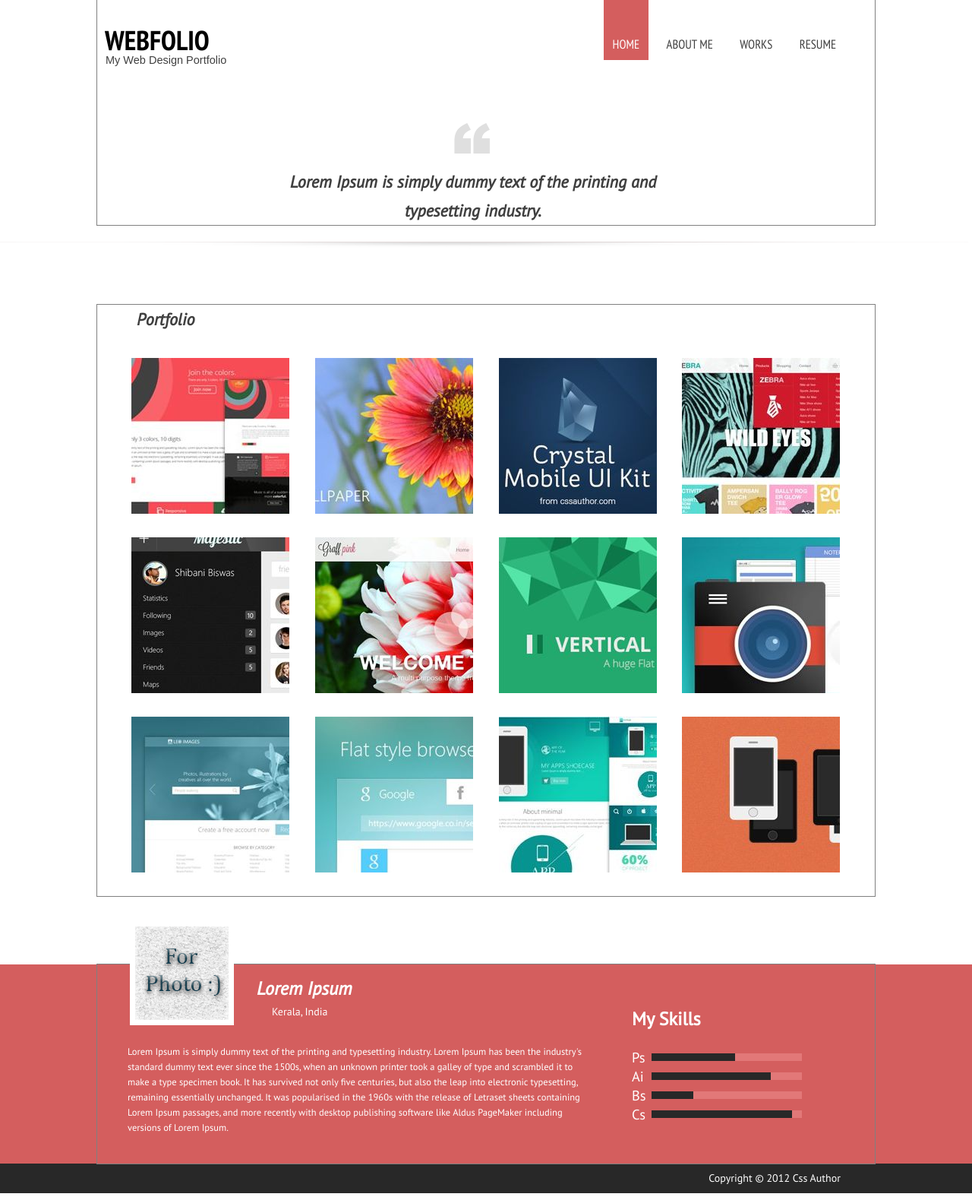
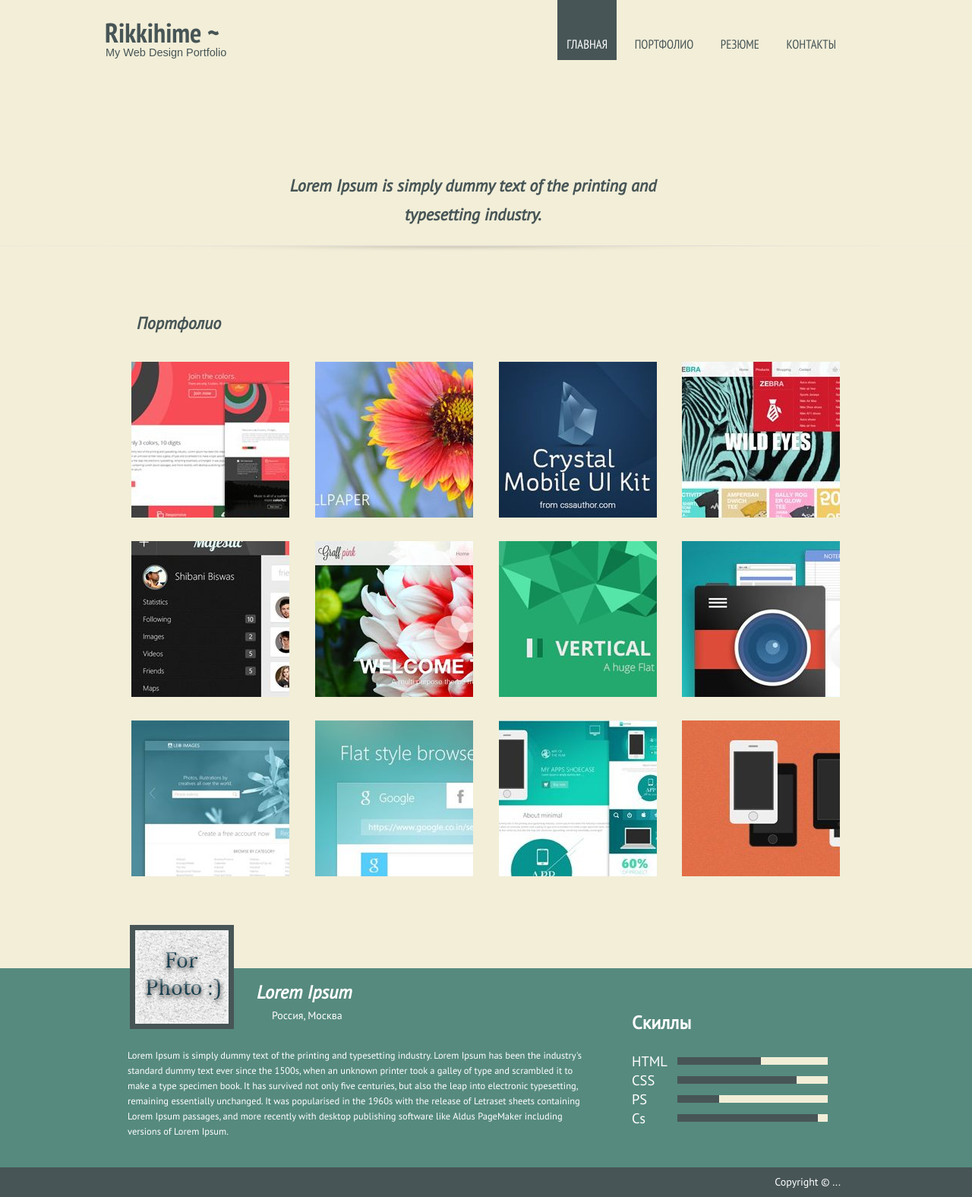
Before and after one commit to rikkihime/Portfolio, a plain HTML site: page index.html in a window 1280 px wide. Shown: the whole page at 76% size. Drawn offline with Linux system fonts and the light colour scheme.

Commit message:
некоторые изменения в исходный дизайн

```diff
--- a/css/style.css
+++ b/css/style.css
@@ -1,16 +1,17 @@
 body {
-    background-color: #fff;
+    background: #F2EED8 url(../img/bg-texture.png);
     color: #000;
     font-family: "PT Sans", Arial, sans-serif;
     font-size: 14px;
     font-weight: 400;
+    color: #475556;
 }
 
 .container {
     width: 1004px;
     padding: 0 10px;
     margin: 0 auto;
-    outline: 1px solid grey;
+/*    outline: 1px solid grey;*/
 }
 
 .clearfix::after {
@@ -23,7 +24,7 @@ h1 {
     font-size: 36px;
     line-height: 36px;
     font-weight: 700;
-    font-family: "PT Sans Narrow", Arial, Sans sans-serif;
+    font-family: "PT Sans Narrow", Arial, sans-serif;
     margin: 0;
 }
 
@@ -35,24 +36,26 @@ h2 {
 h3 {
     font-size: 22px;
     font-style: italic;
-    color: #404040;
     line-height: 38px
+}
+
+.main-header {
 }
 
 .title {
     float: left;
-    margin-top: 35px;
+    margin-top: 25px;
+    padding-bottom: 15px;
 }
 
 .title h1 {
-    text-transform: uppercase;
+/*    text-transform: uppercase;*/
 }
 
 .title p {
     font-family: Arial, sans-serif;
     font-size: 14.5px;
     margin: 0 1px;
-    color: #404040;
 }
 
 .main-nav {
@@ -68,7 +71,7 @@ h3 {
     vertical-align: top;
     text-transform: uppercase;
     text-decoration: none;
-    color: #404040;
+    color: #475556;
     padding: 47px 12px 10px;
     margin-right: 8px;
 
@@ -79,24 +82,25 @@ h3 {
 }
 
 .main-nav .check {
-    background-color: #d45e5e;
+    background-color: #475556;
     color: #fff;
 }
 
 .main-nav a:hover {
     color: #666;
+    text-shadow: 0 0 3px;
 }
 
 .head-text {
     padding: 111px 230px 0px;
     width: 510px;
     text-align: center;
-    background: #fff url("../img/quotes.png") no-repeat 460px 75px;
+/*    background: #F2EED8 url("../img/quotes.png") no-repeat 460px 75px;*/
 
 }
 
 .vertical-line {
-    background: #fff url("../img/line-header.png") no-repeat;
+    background: #F2EED8 url("../img/line-header.png") no-repeat;
     height: 15px;
     margin-top: 5px;
     margin-bottom: 68px;
@@ -120,13 +124,17 @@ h3 {
     margin-bottom: 31px;
 }
 
+.pic:hover {
+    box-shadow: 0 0 10px 2px rgba(0, 0, 0, 0.5);
+}
+
 .pic:nth-child(4n) {
     margin-right: 0;
 }
 
 .bio {
     margin-top: 90px;
-    background-color: #d45e5e;
+    background-color: #568A7E;
     color: #fff;
     min-width: 1024px;
 }
@@ -146,7 +154,7 @@ h3 {
     background: #ccc url("../pict/photo.png");
     top: -57px;
     left: 33px;
-    border: 7px solid #fff;
+    border: 7px solid #475556;
 
 }
 
@@ -194,10 +202,10 @@ h3 {
     display: inline-block;
     width: 198px;
     height: 10px;
-    background-color: #e27878;
+    background-color: #F2EED8;
     position: absolute;
     top: 5px;
-    left: 26px;
+    left: 60px;
     z-index: 10
 }
 
@@ -206,9 +214,9 @@ h3 {
     width: 110px;
     height: 10px;
     position: absolute;
-    background-color: #282828;
+    background-color: #475556;
     top: 5px;
-    left: 26px;
+    left: 60px;
     z-index: 20;
 }
 
@@ -217,9 +225,9 @@ h3 {
     width: 157px;
     height: 10px;
     position: absolute;
-    background-color: #282828;
+    background-color: #475556;
     top: 5px;
-    left: 26px;
+    left: 60px;
     z-index: 20;
 }
 
@@ -228,9 +236,9 @@ h3 {
     width: 55px;
     height: 10px;
     position: absolute;
-    background-color: #282828;
+    background-color: #475556;
     top: 5px;
-    left: 26px;
+    left: 60px;
     z-index: 20;
 }
 
@@ -239,16 +247,16 @@ h3 {
     width: 185px;
     height: 10px;
     position: absolute;
-    background-color: #282828;
+    background-color: #475556;
     top: 5px;
-    left: 26px;
+    left: 60px;
     z-index: 20;
 }
 
 footer {
     min-height: 39px;
     min-width: 1024px;
-    background-color: #282828;
+    background-color: #475556;
 }
 
 footer .copy {
--- a/index.html
+++ b/index.html
@@ -17,14 +17,14 @@
             <div class="container">
                 <div class="clearfix">
                    <div class="title">
-                       <h1>WEBfolio</h1>
+                       <h1>Rikkihime ~</h1>
                        <p>My Web Design Portfolio</p>
                    </div>
                    <nav class="main-nav">
-                       <span class="check">Home</span>
-                       <a href="#">About me</a>
-                       <a href="#">Works</a>
-                       <a href="#">Resume</a>
+                       <span class="check">Главная</span>
+                       <a href="#portfolio">Портфолио</a>
+                       <a href="#bio">Резюме</a>
+                       <a href="#">Контакты</a>
                    </nav>
                 </div>
                 <div class="head-text">
@@ -37,7 +37,7 @@
 
 
         <section class="portfolio container">
-           <h3>Portfolio</h3>
+           <h3 id="portfolio">Портфолио</h3>
            <div class="gallery">
                <a class="pic pic-1" href="#">
                    <img src="./pict/pic-1.jpg" width="208" height="205" alt="Проект №1">
@@ -78,19 +78,19 @@
            </div>
         </section>
 
-        <section class="bio">
+        <section class="bio" id="bio">
            <div class="container clearfix">
                 <div class="info">
                     <h2>Lorem Ipsum</h2>
-                    <p class="location">Kerala, India</p>
+                    <p class="location">Россия, Москва</p>
                     <p class="text-info">Lorem Ipsum is simply dummy text of the printing and typesetting industry. Lorem Ipsum has been the industry's standard dummy text ever since the 1500s, when an unknown printer took a galley of type and scrambled it to make a type specimen book. It has survived not only five centuries, but also the leap into electronic typesetting, remaining essentially unchanged. It was popularised in the 1960s with the release of Letraset sheets containing Lorem Ipsum passages, and more recently with desktop publishing software like Aldus PageMaker including versions of Lorem Ipsum.</p>
                 </div>
                 <div class="skills">
-                    <h2>My Skills</h2>
+                    <h2>Скиллы</h2>
                     <ul class="skills-list">
-                        <li class="skill-1">Ps<span></span></li>
-                        <li class="skill-2">Ai<span></span></li>
-                        <li class="skill-3">Bs<span></span></li>
+                        <li class="skill-1">HTML<span></span></li>
+                        <li class="skill-2">CSS<span></span></li>
+                        <li class="skill-3">PS<span></span></li>
                         <li class="skill-4">Cs<span></span></li>
                     </ul>
                 </div>
@@ -98,7 +98,7 @@
         </section>
 
         <footer class="main-footer">
-            <p class="copy">Copyright &copy; 2012 Css Author</p>
+            <p class="copy">Copyright &copy; ...</p>
         </footer>
 
     <script src="js/script.js"></script>
```
Also changed, not shown: img/bg-texture.png (added).
